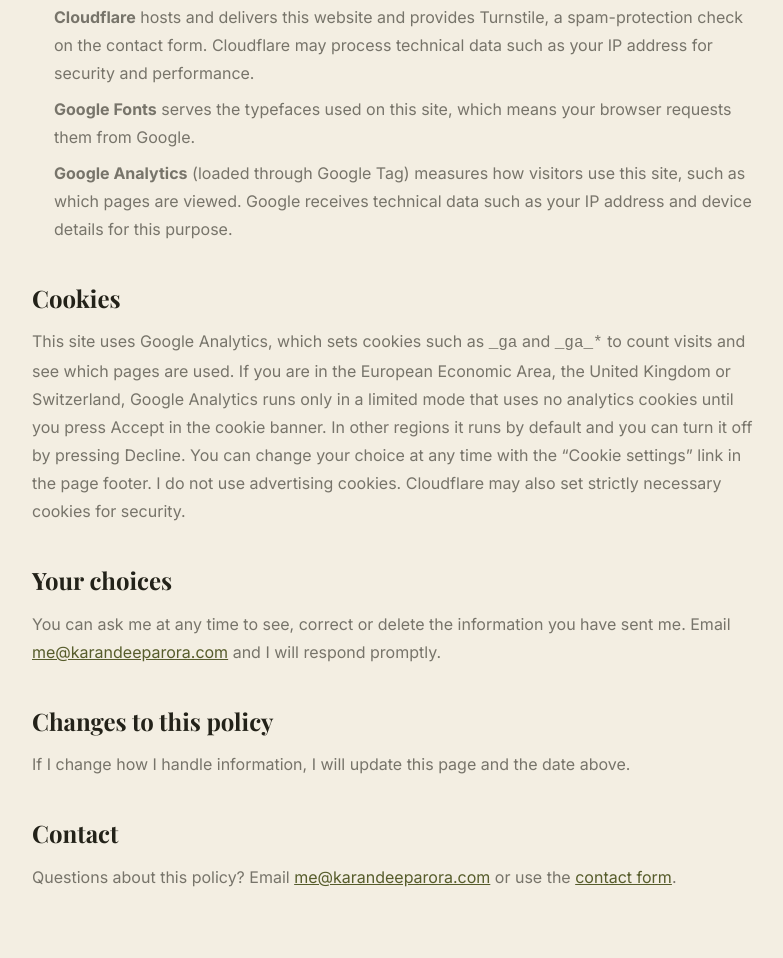
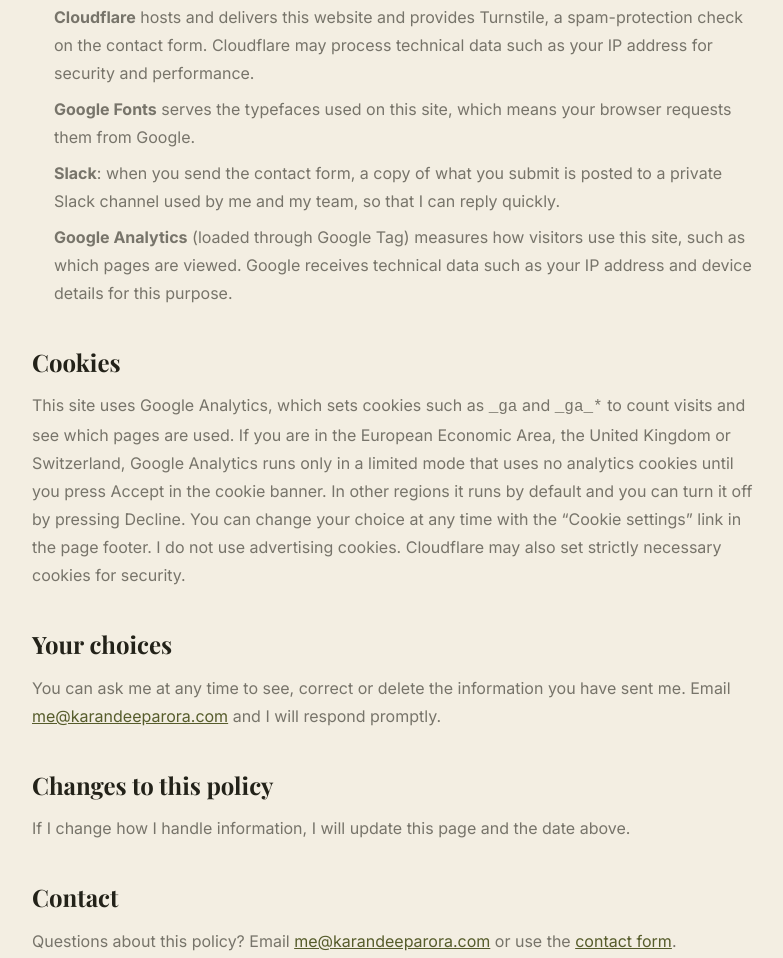
Before and after one commit to anayat-global/karan-portfolio, an Astro site: page /privacy-policy in a window 1280 px wide. Shown: the part 1120-2078 px from the top of the page, without its empty margins (246-1029 px from the left). Built offline with nearby package versions, Linux system fonts and the light colour scheme; Astro itself is replaced by a stand-in of ours; a web font is replaced by a local one.

Commit message:
Privacy policy: mention Slack team notifications for submitted forms
Co-Authored-By: Claude Sonnet 5.5 <noreply@anthropic.com>

```diff
--- a/src/pages/privacy-policy.astro
+++ b/src/pages/privacy-policy.astro
@@ -31,6 +31,7 @@ import { SITE } from '../data/site';
     <ul>
       <li><strong>Cloudflare</strong> hosts and delivers this website and provides Turnstile, a spam-protection check on the contact form. Cloudflare may process technical data such as your IP address for security and performance.</li>
       <li><strong>Google Fonts</strong> serves the typefaces used on this site, which means your browser requests them from Google.</li>
+      <li><strong>Slack</strong>: when you send the contact form, a copy of what you submit is posted to a private Slack channel used by me and my team, so that I can reply quickly.</li>
       <li><strong>Google Analytics</strong> (loaded through Google Tag) measures how visitors use this site, such as which pages are viewed. Google receives technical data such as your IP address and device details for this purpose.</li>
     </ul>
 
```
